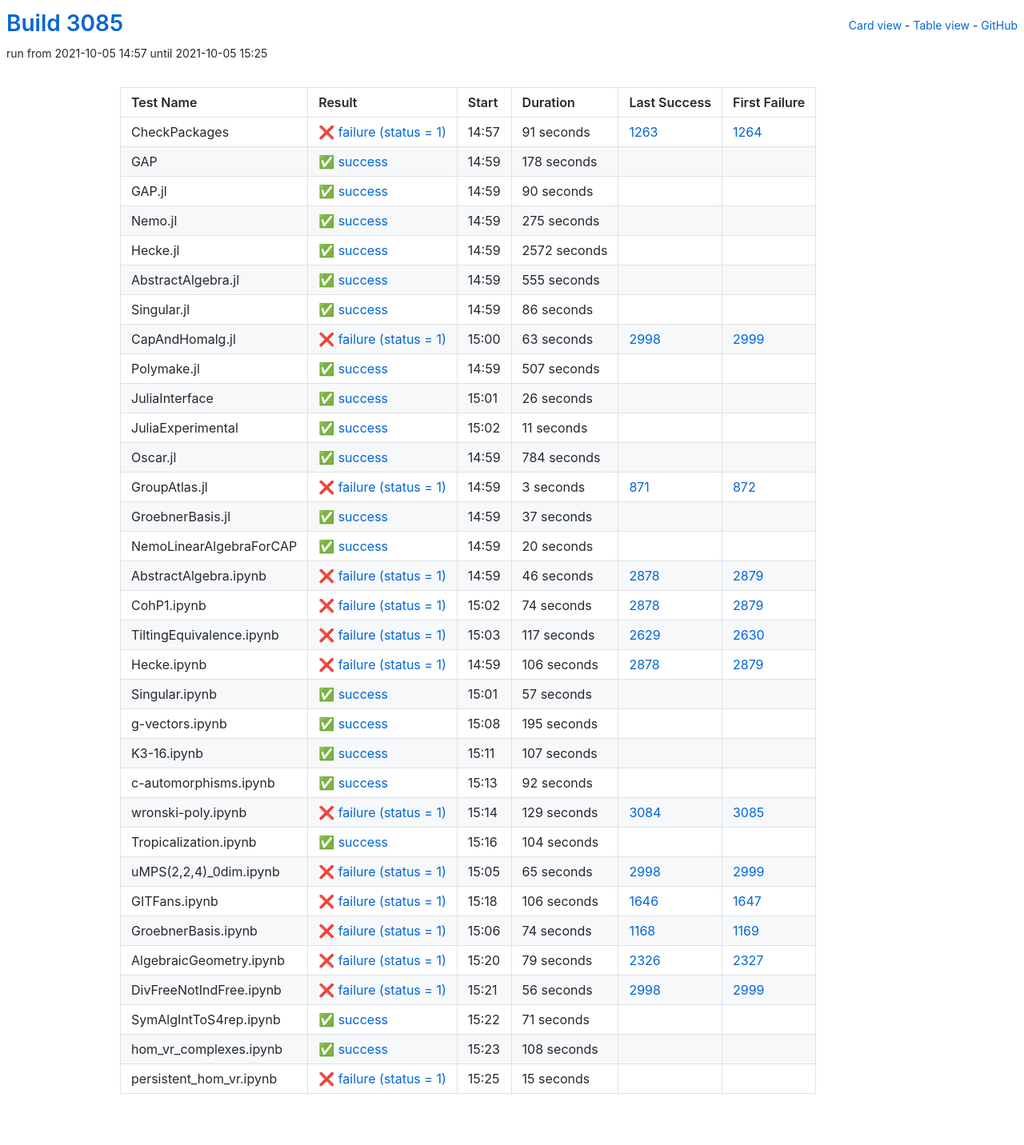
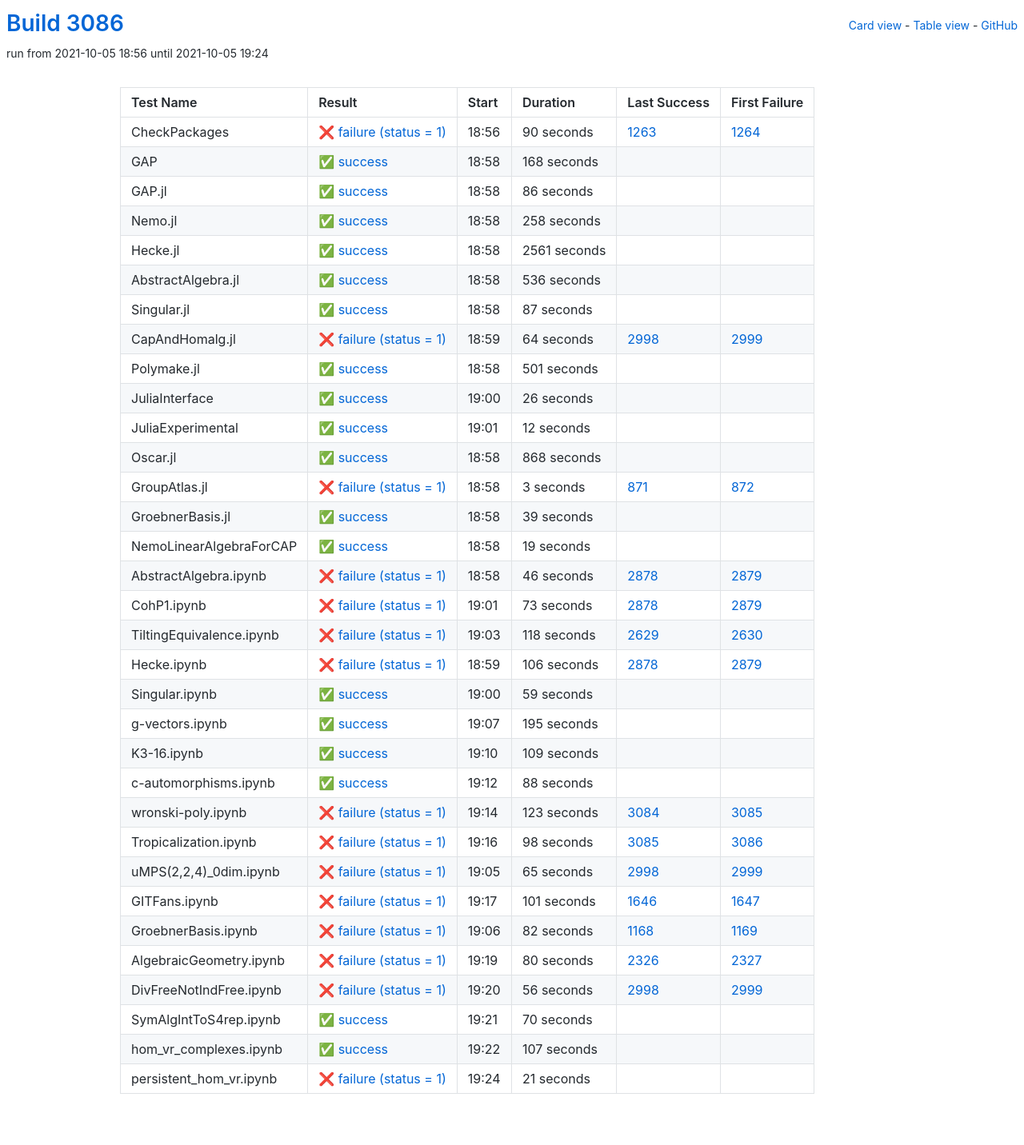
Before and after one commit to oscar-system/oscar-ci-status-stable, a Jekyll site: the page built from table.html, in a window 1280 px wide. Shown: the whole page at 80% size. Built offline with Jekyll 4.4.1, drawn with Linux system fonts in a browser that asks for light colours.

Commit message:
Build #3086

```diff
--- a/_data/ci.yml
+++ b/_data/ci.yml
@@ -1,6 +1,6 @@
 ---
-build: 3085
-build_url: https://oscarci.mathematik.uni-kl.de/job/oscar-stable/3085/
+build: 3086
+build_url: https://oscarci.mathematik.uni-kl.de/job/oscar-stable/3086/
 job: oscar-stable
 organization: oscar-system
 repo: oscar-ci-status-stable
@@ -8,80 +8,32 @@ repourl: https://github.com/oscar-system/oscar-ci-status-stable
 tests:
 - name: CheckPackages
   id: checkpackages
-  log: https://oscarci.mathematik.uni-kl.de/job/oscar-stable/3085/artifact/logs/build-3085/CheckPackages.log
-  start: 2021-10-05 14:57
+  log: https://oscarci.mathematik.uni-kl.de/job/oscar-stable/3086/artifact/logs/build-3086/CheckPackages.log
+  start: 2021-10-05 18:56
   success: false
   exitcode: 1
   status: failure
-  duration: 91
+  duration: 90
   last_success: 1263
   last_success_url: https://oscarci.mathematik.uni-kl.de/job/oscar-stable/1263/
   first_failure: 1264
   first_failure_url: https://oscarci.mathematik.uni-kl.de/job/oscar-stable/1264/
 - name: GAP
   id: gap
-  log: https://oscarci.mathematik.uni-kl.de/job/oscar-stable/3085/artifact/logs/build-3085/GAP.log
-  start: 2021-10-05 14:59
+  log: https://oscarci.mathematik.uni-kl.de/job/oscar-stable/3086/artifact/logs/build-3086/GAP.log
+  start: 2021-10-05 18:58
   success: true
   exitcode: 0
   status: success
-  duration: 178
+  duration: 168
   last_success: false
   last_success_url:
   first_failure: false
   first_failure_url:
 - name: GAP.jl
   id: gap-jl
-  log: https://oscarci.mathematik.uni-kl.de/job/oscar-stable/3085/artifact/logs/build-3085/GAP.jl.log
-  start: 2021-10-05 14:59
-  success: true
-  exitcode: 0
-  status: success
-  duration: 90
-  last_success: false
-  last_success_url:
-  first_failure: false
-  first_failure_url:
-- name: Nemo.jl
-  id: nemo-jl
-  log: https://oscarci.mathematik.uni-kl.de/job/oscar-stable/3085/artifact/logs/build-3085/Nemo.jl.log
-  start: 2021-10-05 14:59
-  success: true
-  exitcode: 0
-  status: success
-  duration: 275
-  last_success: false
-  last_success_url:
-  first_failure: false
-  first_failure_url:
-- name: Hecke.jl
-  id: hecke-jl
-  log: https://oscarci.mathematik.uni-kl.de/job/oscar-stable/3085/artifact/logs/build-3085/Hecke.jl.log
-  start: 2021-10-05 14:59
-  success: true
-  exitcode: 0
-  status: success
-  duration: 2572
-  last_success: false
-  last_success_url:
-  first_failure: false
-  first_failure_url:
-- name: AbstractAlgebra.jl
-  id: abstractalgebra-jl
-  log: https://oscarci.mathematik.uni-kl.de/job/oscar-stable/3085/artifact/logs/build-3085/AbstractAlgebra.jl.log
-  start: 2021-10-05 14:59
-  success: true
-  exitcode: 0
-  status: success
-  duration: 555
-  last_success: false
-  last_success_url:
-  first_failure: false
-  first_failure_url:
-- name: Singular.jl
-  id: singular-jl
-  log: https://oscarci.mathematik.uni-kl.de/job/oscar-stable/3085/artifact/logs/build-3085/Singular.jl.log
-  start: 2021-10-05 14:59
+  log: https://oscarci.mathematik.uni-kl.de/job/oscar-stable/3086/artifact/logs/build-3086/GAP.jl.log
+  start: 2021-10-05 18:58
   success: true
   exitcode: 0
   status: success
@@ -90,34 +42,82 @@ tests:
   last_success_url:
   first_failure: false
   first_failure_url:
+- name: Nemo.jl
+  id: nemo-jl
+  log: https://oscarci.mathematik.uni-kl.de/job/oscar-stable/3086/artifact/logs/build-3086/Nemo.jl.log
+  start: 2021-10-05 18:58
+  success: true
+  exitcode: 0
+  status: success
+  duration: 258
+  last_success: false
+  last_success_url:
+  first_failure: false
+  first_failure_url:
+- name: Hecke.jl
+  id: hecke-jl
+  log: https://oscarci.mathematik.uni-kl.de/job/oscar-stable/3086/artifact/logs/build-3086/Hecke.jl.log
+  start: 2021-10-05 18:58
+  success: true
+  exitcode: 0
+  status: success
+  duration: 2561
+  last_success: false
+  last_success_url:
+  first_failure: false
+  first_failure_url:
+- name: AbstractAlgebra.jl
+  id: abstractalgebra-jl
+  log: https://oscarci.mathematik.uni-kl.de/job/oscar-stable/3086/artifact/logs/build-3086/AbstractAlgebra.jl.log
+  start: 2021-10-05 18:58
+  success: true
+  exitcode: 0
+  status: success
+  duration: 536
+  last_success: false
+  last_success_url:
+  first_failure: false
+  first_failure_url:
+- name: Singular.jl
+  id: singular-jl
+  log: https://oscarci.mathematik.uni-kl.de/job/oscar-stable/3086/artifact/logs/build-3086/Singular.jl.log
+  start: 2021-10-05 18:58
+  success: true
+  exitcode: 0
+  status: success
+  duration: 87
+  last_success: false
+  last_success_url:
+  first_failure: false
+  first_failure_url:
 - name: CapAndHomalg.jl
   id: capandhomalg-jl
-  log: https://oscarci.mathematik.uni-kl.de/job/oscar-stable/3085/artifact/logs/build-3085/CapAndHomalg.jl.log
-  start: 2021-10-05 15:00
+  log: https://oscarci.mathematik.uni-kl.de/job/oscar-stable/3086/artifact/logs/build-3086/CapAndHomalg.jl.log
+  start: 2021-10-05 18:59
   success: false
   exitcode: 1
   status: failure
-  duration: 63
+  duration: 64
   last_success: 2998
   last_success_url: https://oscarci.mathematik.uni-kl.de/job/oscar-stable/2998/
   first_failure: 2999
   first_failure_url: https://oscarci.mathematik.uni-kl.de/job/oscar-stable/2999/
 - name: Polymake.jl
   id: polymake-jl
-  log: https://oscarci.mathematik.uni-kl.de/job/oscar-stable/3085/artifact/logs/build-3085/Polymake.jl.log
-  start: 2021-10-05 14:59
+  log: https://oscarci.mathematik.uni-kl.de/job/oscar-stable/3086/artifact/logs/build-3086/Polymake.jl.log
+  start: 2021-10-05 18:58
   success: true
   exitcode: 0
   status: success
-  duration: 507
+  duration: 501
   last_success: false
   last_success_url:
   first_failure: false
   first_failure_url:
 - name: JuliaInterface
   id: juliainterface
-  log: https://oscarci.mathematik.uni-kl.de/job/oscar-stable/3085/artifact/logs/build-3085/JuliaInterface.log
-  start: 2021-10-05 15:01
+  log: https://oscarci.mathematik.uni-kl.de/job/oscar-stable/3086/artifact/logs/build-3086/JuliaInterface.log
+  start: 2021-10-05 19:00
   success: true
   exitcode: 0
   status: success
@@ -128,32 +128,32 @@ tests:
   first_failure_url:
 - name: JuliaExperimental
   id: juliaexperimental
-  log: https://oscarci.mathematik.uni-kl.de/job/oscar-stable/3085/artifact/logs/build-3085/JuliaExperimental.log
-  start: 2021-10-05 15:02
+  log: https://oscarci.mathematik.uni-kl.de/job/oscar-stable/3086/artifact/logs/build-3086/JuliaExperimental.log
+  start: 2021-10-05 19:01
   success: true
   exitcode: 0
   status: success
-  duration: 11
+  duration: 12
   last_success: false
   last_success_url:
   first_failure: false
   first_failure_url:
 - name: Oscar.jl
   id: oscar-jl
-  log: https://oscarci.mathematik.uni-kl.de/job/oscar-stable/3085/artifact/logs/build-3085/Oscar.jl.log
-  start: 2021-10-05 14:59
+  log: https://oscarci.mathematik.uni-kl.de/job/oscar-stable/3086/artifact/logs/build-3086/Oscar.jl.log
+  start: 2021-10-05 18:58
   success: true
   exitcode: 0
   status: success
-  duration: 784
+  duration: 868
   last_success: false
   last_success_url:
   first_failure: false
   first_failure_url:
 - name: GroupAtlas.jl
   id: groupatlas-jl
-  log: https://oscarci.mathematik.uni-kl.de/job/oscar-stable/3085/artifact/logs/build-3085/GroupAtlas.jl.log
-  start: 2021-10-05 14:59
+  log: https://oscarci.mathematik.uni-kl.de/job/oscar-stable/3086/artifact/logs/build-3086/GroupAtlas.jl.log
+  start: 2021-10-05 18:58
   success: false
   exitcode: 1
   status: failure
@@ -164,32 +164,32 @@ tests:
   first_failure_url: https://oscarci.mathematik.uni-kl.de/job/oscar-stable/872/
 - name: GroebnerBasis.jl
   id: groebnerbasis-jl
-  log: https://oscarci.mathematik.uni-kl.de/job/oscar-stable/3085/artifact/logs/build-3085/GroebnerBasis.jl.log
-  start: 2021-10-05 14:59
+  log: https://oscarci.mathematik.uni-kl.de/job/oscar-stable/3086/artifact/logs/build-3086/GroebnerBasis.jl.log
+  start: 2021-10-05 18:58
   success: true
   exitcode: 0
   status: success
-  duration: 37
+  duration: 39
   last_success: false
   last_success_url:
   first_failure: false
   first_failure_url:
 - name: NemoLinearAlgebraForCAP
   id: nemolinearalgebraforcap
-  log: https://oscarci.mathematik.uni-kl.de/job/oscar-stable/3085/artifact/logs/build-3085/NemoLinearAlgebraForCAP.log
-  start: 2021-10-05 14:59
+  log: https://oscarci.mathematik.uni-kl.de/job/oscar-stable/3086/artifact/logs/build-3086/NemoLinearAlgebraForCAP.log
+  start: 2021-10-05 18:58
   success: true
   exitcode: 0
   status: success
-  duration: 20
+  duration: 19
   last_success: false
   last_success_url:
   first_failure: false
   first_failure_url:
 - name: AbstractAlgebra.ipynb
   id: abstractalgebra-ipynb
-  log: https://oscarci.mathematik.uni-kl.de/job/oscar-stable/3085/artifact/logs/build-3085/AbstractAlgebra.ipynb.log
-  start: 2021-10-05 14:59
+  log: https://oscarci.mathematik.uni-kl.de/job/oscar-stable/3086/artifact/logs/build-3086/AbstractAlgebra.ipynb.log
+  start: 2021-10-05 18:58
   success: false
   exitcode: 1
   status: failure
@@ -200,32 +200,32 @@ tests:
   first_failure_url: https://oscarci.mathematik.uni-kl.de/job/oscar-stable/2879/
 - name: CohP1.ipynb
   id: cohp1-ipynb
-  log: https://oscarci.mathematik.uni-kl.de/job/oscar-stable/3085/artifact/logs/build-3085/CohP1.ipynb.log
-  start: 2021-10-05 15:02
+  log: https://oscarci.mathematik.uni-kl.de/job/oscar-stable/3086/artifact/logs/build-3086/CohP1.ipynb.log
+  start: 2021-10-05 19:01
   success: false
   exitcode: 1
   status: failure
-  duration: 74
+  duration: 73
   last_success: 2878
   last_success_url: https://oscarci.mathematik.uni-kl.de/job/oscar-stable/2878/
   first_failure: 2879
   first_failure_url: https://oscarci.mathematik.uni-kl.de/job/oscar-stable/2879/
 - name: TiltingEquivalence.ipynb
   id: tiltingequivalence-ipynb
-  log: https://oscarci.mathematik.uni-kl.de/job/oscar-stable/3085/artifact/logs/build-3085/TiltingEquivalence.ipynb.log
-  start: 2021-10-05 15:03
+  log: https://oscarci.mathematik.uni-kl.de/job/oscar-stable/3086/artifact/logs/build-3086/TiltingEquivalence.ipynb.log
+  start: 2021-10-05 19:03
   success: false
   exitcode: 1
   status: failure
-  duration: 117
+  duration: 118
   last_success: 2629
   last_success_url: https://oscarci.mathematik.uni-kl.de/job/oscar-stable/2629/
   first_failure: 2630
   first_failure_url: https://oscarci.mathematik.uni-kl.de/job/oscar-stable/2630/
 - name: Hecke.ipynb
   id: hecke-ipynb
-  log: https://oscarci.mathematik.uni-kl.de/job/oscar-stable/3085/artifact/logs/build-3085/Hecke.ipynb.log
-  start: 2021-10-05 14:59
+  log: https://oscarci.mathematik.uni-kl.de/job/oscar-stable/3086/artifact/logs/build-3086/Hecke.ipynb.log
+  start: 2021-10-05 18:59
   success: false
   exitcode: 1
   status: failure
@@ -236,20 +236,20 @@ tests:
   first_failure_url: https://oscarci.mathematik.uni-kl.de/job/oscar-stable/2879/
 - name: Singular.ipynb
   id: singular-ipynb
-  log: https://oscarci.mathematik.uni-kl.de/job/oscar-stable/3085/artifact/logs/build-3085/Singular.ipynb.log
-  start: 2021-10-05 15:01
+  log: https://oscarci.mathematik.uni-kl.de/job/oscar-stable/3086/artifact/logs/build-3086/Singular.ipynb.log
+  start: 2021-10-05 19:00
   success: true
   exitcode: 0
   status: success
-  duration: 57
+  duration: 59
   last_success: false
   last_success_url:
   first_failure: false
   first_failure_url:
 - name: g-vectors.ipynb
   id: g-vectors-ipynb
-  log: https://oscarci.mathematik.uni-kl.de/job/oscar-stable/3085/artifact/logs/build-3085/g-vectors.ipynb.log
-  start: 2021-10-05 15:08
+  log: https://oscarci.mathematik.uni-kl.de/job/oscar-stable/3086/artifact/logs/build-3086/g-vectors.ipynb.log
+  start: 2021-10-05 19:07
   success: true
   exitcode: 0
   status: success
@@ -260,56 +260,56 @@ tests:
   first_failure_url:
 - name: K3-16.ipynb
   id: k3-16-ipynb
-  log: https://oscarci.mathematik.uni-kl.de/job/oscar-stable/3085/artifact/logs/build-3085/K3-16.ipynb.log
-  start: 2021-10-05 15:11
+  log: https://oscarci.mathematik.uni-kl.de/job/oscar-stable/3086/artifact/logs/build-3086/K3-16.ipynb.log
+  start: 2021-10-05 19:10
   success: true
   exitcode: 0
   status: success
-  duration: 107
+  duration: 109
   last_success: false
   last_success_url:
   first_failure: false
   first_failure_url:
 - name: c-automorphisms.ipynb
   id: c-automorphisms-ipynb
-  log: https://oscarci.mathematik.uni-kl.de/job/oscar-stable/3085/artifact/logs/build-3085/c-automorphisms.ipynb.log
-  start: 2021-10-05 15:13
+  log: https://oscarci.mathematik.uni-kl.de/job/oscar-stable/3086/artifact/logs/build-3086/c-automorphisms.ipynb.log
+  start: 2021-10-05 19:12
   success: true
   exitcode: 0
   status: success
-  duration: 92
+  duration: 88
   last_success: false
   last_success_url:
   first_failure: false
   first_failure_url:
 - name: wronski-poly.ipynb
   id: wronski-poly-ipynb
-  log: https://oscarci.mathematik.uni-kl.de/job/oscar-stable/3085/artifact/logs/build-3085/wronski-poly.ipynb.log
-  start: 2021-10-05 15:14
+  log: https://oscarci.mathematik.uni-kl.de/job/oscar-stable/3086/artifact/logs/build-3086/wronski-poly.ipynb.log
+  start: 2021-10-05 19:14
   success: false
   exitcode: 1
   status: failure
-  duration: 129
+  duration: 123
   last_success: 3084
   last_success_url: https://oscarci.mathematik.uni-kl.de/job/oscar-stable/3084/
   first_failure: 3085
   first_failure_url: https://oscarci.mathematik.uni-kl.de/job/oscar-stable/3085/
 - name: Tropicalization.ipynb
   id: tropicalization-ipynb
-  log: https://oscarci.mathematik.uni-kl.de/job/oscar-stable/3085/artifact/logs/build-3085/Tropicalization.ipynb.log
-  start: 2021-10-05 15:16
-  success: true
-  exitcode: 0
-  status: success
-  duration: 104
-  last_success: false
-  last_success_url:
-  first_failure: false
-  first_failure_url:
+  log: https://oscarci.mathematik.uni-kl.de/job/oscar-stable/3086/artifact/logs/build-3086/Tropicalization.ipynb.log
+  start: 2021-10-05 19:16
+  success: false
+  exitcode: 1
+  status: failure
+  duration: 98
+  last_success: 3085
+  last_success_url: https://oscarci.mathematik.uni-kl.de/job/oscar-stable/3085/
+  first_failure: 3086
+  first_failure_url: https://oscarci.mathematik.uni-kl.de/job/oscar-stable/3086/
 - name: uMPS(2,2,4)_0dim.ipynb
   id: umps-2-2-4-0dim-ipynb
-  log: https://oscarci.mathematik.uni-kl.de/job/oscar-stable/3085/artifact/logs/build-3085/uMPS-2-2-4-_0dim.ipynb.log
-  start: 2021-10-05 15:05
+  log: https://oscarci.mathematik.uni-kl.de/job/oscar-stable/3086/artifact/logs/build-3086/uMPS-2-2-4-_0dim.ipynb.log
+  start: 2021-10-05 19:05
   success: false
   exitcode: 1
   status: failure
@@ -320,44 +320,44 @@ tests:
   first_failure_url: https://oscarci.mathematik.uni-kl.de/job/oscar-stable/2999/
 - name: GITFans.ipynb
   id: gitfans-ipynb
-  log: https://oscarci.mathematik.uni-kl.de/job/oscar-stable/3085/artifact/logs/build-3085/GITFans.ipynb.log
-  start: 2021-10-05 15:18
+  log: https://oscarci.mathematik.uni-kl.de/job/oscar-stable/3086/artifact/logs/build-3086/GITFans.ipynb.log
+  start: 2021-10-05 19:17
   success: false
   exitcode: 1
   status: failure
-  duration: 106
+  duration: 101
   last_success: 1646
   last_success_url: https://oscarci.mathematik.uni-kl.de/job/oscar-stable/1646/
   first_failure: 1647
   first_failure_url: https://oscarci.mathematik.uni-kl.de/job/oscar-stable/1647/
 - name: GroebnerBasis.ipynb
   id: groebnerbasis-ipynb
-  log: https://oscarci.mathematik.uni-kl.de/job/oscar-stable/3085/artifact/logs/build-3085/GroebnerBasis.ipynb.log
-  start: 2021-10-05 15:06
+  log: https://oscarci.mathematik.uni-kl.de/job/oscar-stable/3086/artifact/logs/build-3086/GroebnerBasis.ipynb.log
+  start: 2021-10-05 19:06
   success: false
   exitcode: 1
   status: failure
-  duration: 74
+  duration: 82
   last_success: 1168
   last_success_url: https://oscarci.mathematik.uni-kl.de/job/oscar-stable/1168/
   first_failure: 1169
   first_failure_url: https://oscarci.mathematik.uni-kl.de/job/oscar-stable/1169/
 - name: AlgebraicGeometry.ipynb
   id: algebraicgeometry-ipynb
-  log: https://oscarci.mathematik.uni-kl.de/job/oscar-stable/3085/artifact/logs/build-3085/AlgebraicGeometry.ipynb.log
-  start: 2021-10-05 15:20
+  log: https://oscarci.mathematik.uni-kl.de/job/oscar-stable/3086/artifact/logs/build-3086/AlgebraicGeometry.ipynb.log
+  start: 2021-10-05 19:19
   success: false
   exitcode: 1
   status: failure
-  duration: 79
+  duration: 80
   last_success: 2326
   last_success_url: https://oscarci.mathematik.uni-kl.de/job/oscar-stable/2326/
   first_failure: 2327
   first_failure_url: https://oscarci.mathematik.uni-kl.de/job/oscar-stable/2327/
 - name: DivFreeNotIndFree.ipynb
   id: divfreenotindfree-ipynb
-  log: https://oscarci.mathematik.uni-kl.de/job/oscar-stable/3085/artifact/logs/build-3085/DivFreeNotIndFree.ipynb.log
-  start: 2021-10-05 15:21
+  log: https://oscarci.mathematik.uni-kl.de/job/oscar-stable/3086/artifact/logs/build-3086/DivFreeNotIndFree.ipynb.log
+  start: 2021-10-05 19:20
   success: false
   exitcode: 1
   status: failure
@@ -368,36 +368,36 @@ tests:
   first_failure_url: https://oscarci.mathematik.uni-kl.de/job/oscar-stable/2999/
 - name: SymAlgIntToS4rep.ipynb
   id: symalginttos4rep-ipynb
-  log: https://oscarci.mathematik.uni-kl.de/job/oscar-stable/3085/artifact/logs/build-3085/SymAlgIntToS4rep.ipynb.log
-  start: 2021-10-05 15:22
+  log: https://oscarci.mathematik.uni-kl.de/job/oscar-stable/3086/artifact/logs/build-3086/SymAlgIntToS4rep.ipynb.log
+  start: 2021-10-05 19:21
   success: true
   exitcode: 0
   status: success
-  duration: 71
+  duration: 70
   last_success: false
   last_success_url:
   first_failure: false
   first_failure_url:
 - name: hom_vr_complexes.ipynb
   id: hom-vr-complexes-ipynb
-  log: https://oscarci.mathematik.uni-kl.de/job/oscar-stable/3085/artifact/logs/build-3085/hom_vr_complexes.ipynb.log
-  start: 2021-10-05 15:23
+  log: https://oscarci.mathematik.uni-kl.de/job/oscar-stable/3086/artifact/logs/build-3086/hom_vr_complexes.ipynb.log
+  start: 2021-10-05 19:22
   success: true
   exitcode: 0
   status: success
-  duration: 108
+  duration: 107
   last_success: false
   last_success_url:
   first_failure: false
   first_failure_url:
 - name: persistent_hom_vr.ipynb
   id: persistent-hom-vr-ipynb
-  log: https://oscarci.mathematik.uni-kl.de/job/oscar-stable/3085/artifact/logs/build-3085/persistent_hom_vr.ipynb.log
-  start: 2021-10-05 15:25
+  log: https://oscarci.mathematik.uni-kl.de/job/oscar-stable/3086/artifact/logs/build-3086/persistent_hom_vr.ipynb.log
+  start: 2021-10-05 19:24
   success: false
   exitcode: 1
   status: failure
-  duration: 15
+  duration: 21
   last_success: false
   last_success_url:
   first_failure: false
```
Also changed, not shown: README.md.
